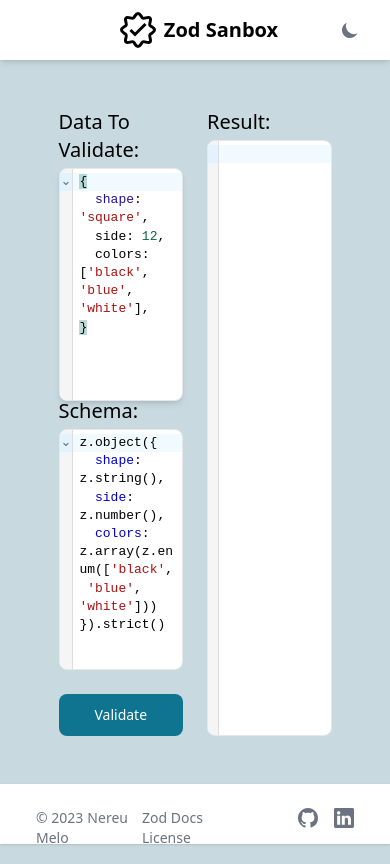
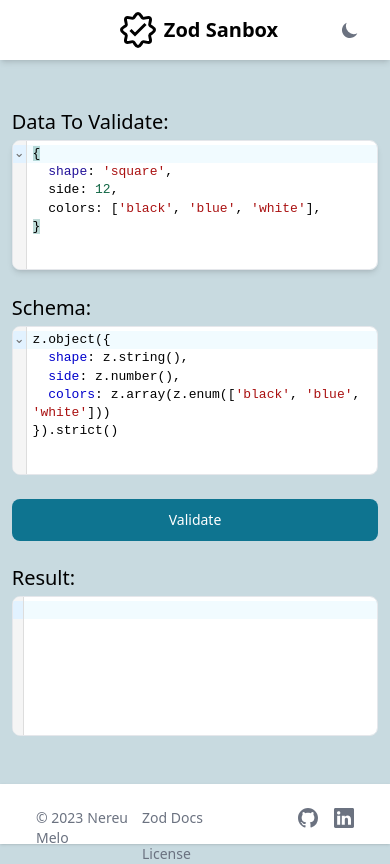
Before and after one commit to nereumelo/zod-sandbox, a React (Vite) app: page / in a window 390 px wide. Built offline with nearby package versions, Linux system fonts and the light colour scheme.

Commit message:
Improve layout for small screens

```diff
--- a/src/components/Box.tsx
+++ b/src/components/Box.tsx
@@ -171,6 +171,8 @@
           readOnly={disabled}
           autoFocus={focused}
           height='100%'
+          minHeight='50px'
+          minWidth='300px'
           basicSetup={{
             lineNumbers: false,
           }}
--- a/src/components/Footer.tsx
+++ b/src/components/Footer.tsx
@@ -16,7 +16,7 @@
             year={2023}
           />
         </a>
-        <FBFooter.LinkGroup>
+        <FBFooter.LinkGroup className='lg:gap-0 gap-4'>
           <FBFooter.Link href="https://zod.dev/" target='_blank' rel="noreferrer">
             Zod Docs
           </FBFooter.Link>
--- a/src/pages/Validate.tsx
+++ b/src/pages/Validate.tsx
@@ -18,7 +18,7 @@
 
   return (
     <div className="h-full w-full flex items-stretch justify-center">
-      <div className="h-full w-[70%] grid grid-cols-2 grid-rows-[auto_auto_41.6px] gap-6">
+      <div className="h-full w-[94%] xl:w-[70%] grid grid-cols-1 md:grid-cols-2 grid-rows-[auto_auto_41.6px] gap-6">
         <Box
           label="Data To Validate:"
           value={data}
@@ -36,11 +36,11 @@
           placeholder="Insert your zod schema here"
           onKeyPress={handleAction}
         />
-        <Btn onClick={handleAction} className="col-start-1 row-start-3 z-10">
+        <Btn onClick={handleAction} className="col-start-1 row-start-3">
           Validate
         </Btn>
         <Box
-          className="row-span-3 col-start-2 row-start-1"
+          className="row-span-3"
           label="Result:"
           value={result}
           type="result"
```
